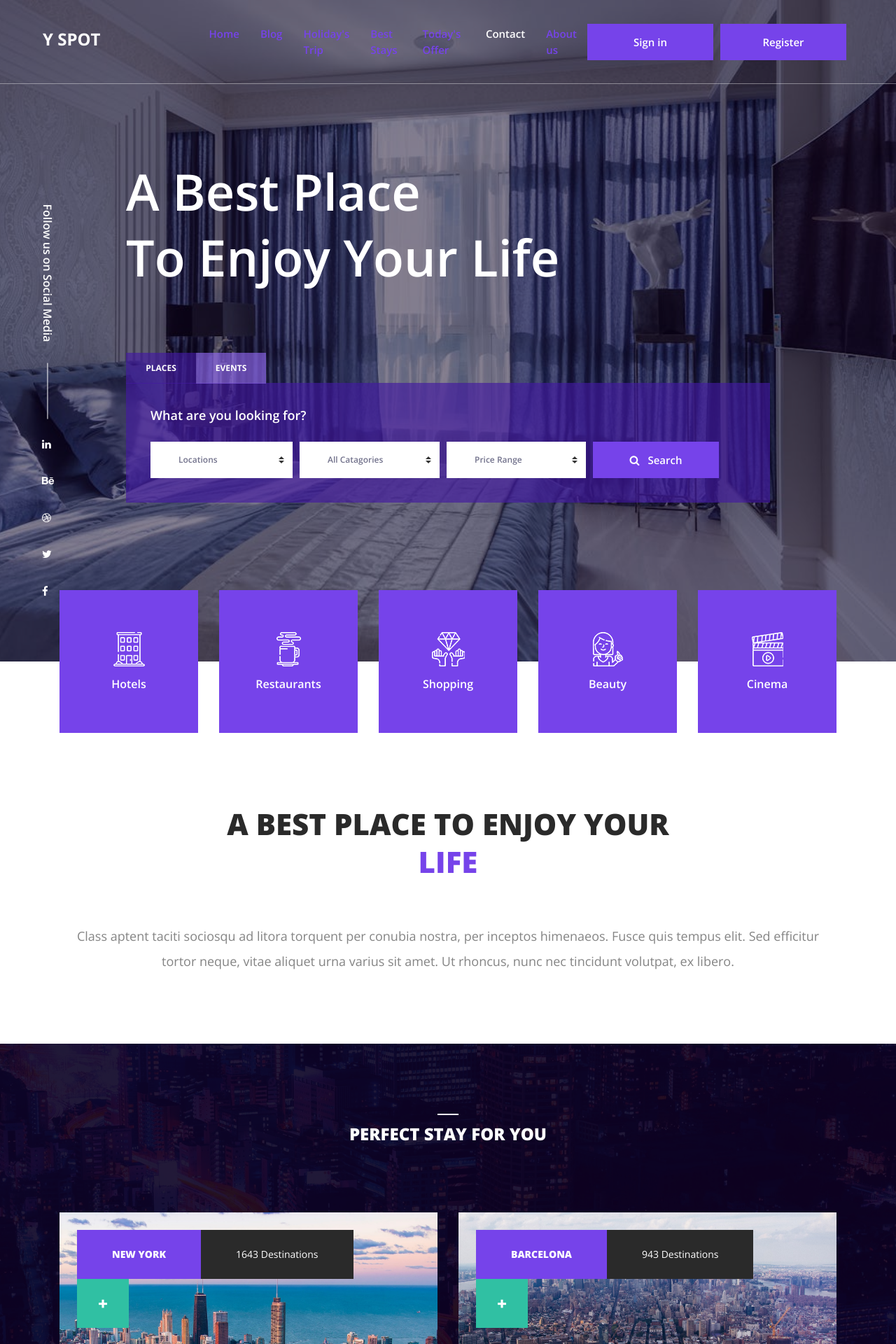
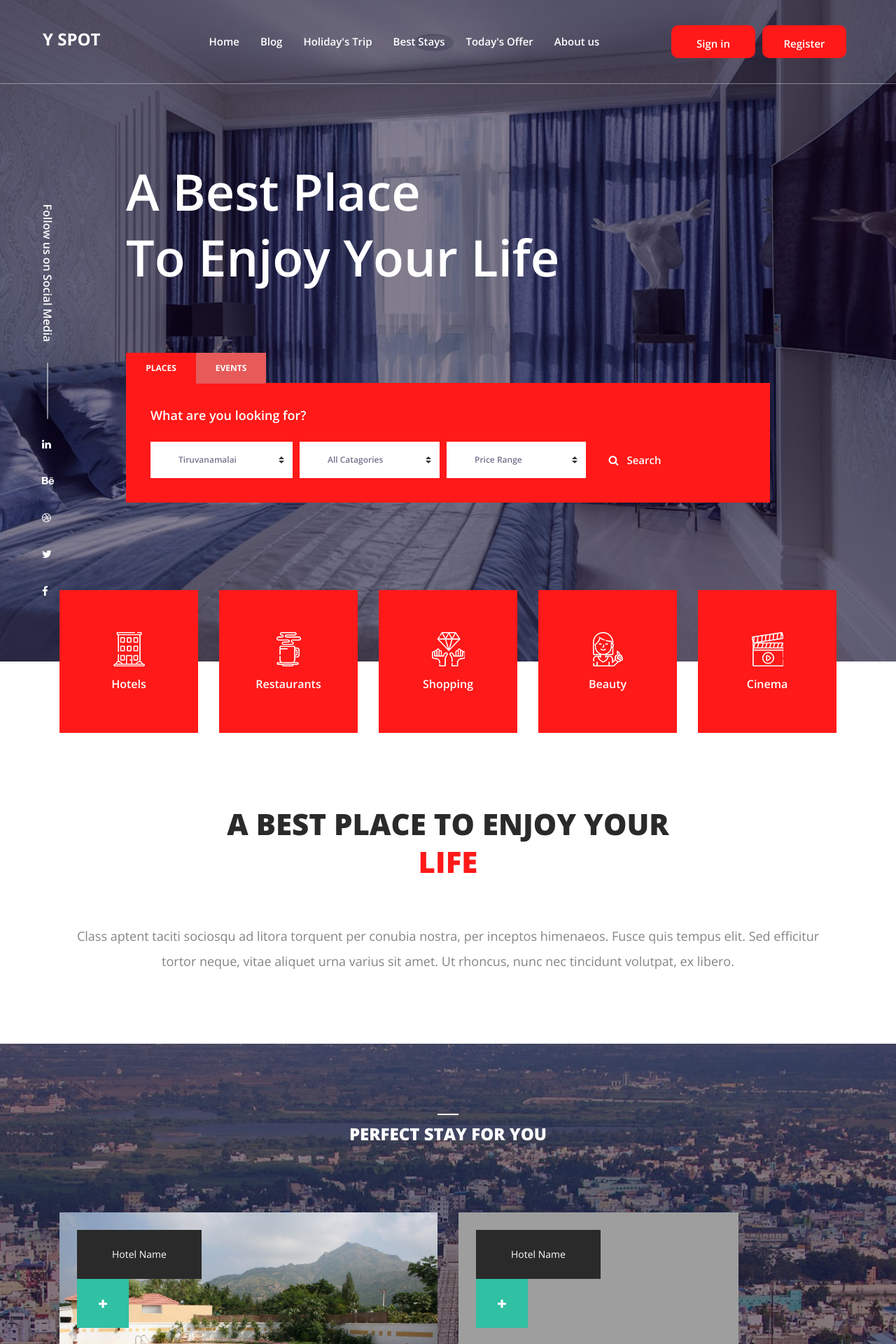
Before and after one commit to JKGlobalItSolutions/Y_Spot_Rooms, a PHP site: page / in a window 1280 px wide. Shown: the top 1920 px of the page at 70% size. Run offline with PHP 8.4, Linux system fonts and the light colour scheme; grey boxes are pictures that could not be loaded.

Commit message:
changes on index page

```diff
--- a/index.html
+++ b/index.html
@@ -72,9 +72,6 @@
                                 <li class="nav-item active">
                                     <a class="nav-link" href="index.html">Today's Offer<span class="sr-only">(current)</span></a>
                                 </li>
-                                <li class="nav-item">
-                                    <a class="nav-link" href="contact.html">Contact</a>
-                                </li>
                                 <li class="nav-item active">
                                     <a class="nav-link" href="index.html">About us<span class="sr-only">(current)</span></a>
                                 </li>
@@ -116,7 +113,6 @@
                                 <h6>What are you looking for?</h6>
                                 <form action="#" method="get">
                                     <select class="custom-select">
-                                        <option selected>Locations</option>
                                         <option value="1">Tiruvanamalai</option>
                                     </select>
                                     <select class="custom-select">
@@ -268,7 +264,7 @@
     <!-- ***** About Area End ***** -->
 
     <!-- ***** Editor Pick Area Start ***** -->
-    <section class="dorne-editors-pick-area bg-img bg-overlay-9 section-padding-100" style="background-image: url(img/bg-img/hero-2.jpg);">
+    <section class="dorne-editors-pick-area bg-img bg-overlay-9 section-padding-100" style="background-image: url(img/bg-img/tiru2.jpg);">
         <div class="container">
             <div class="row">
                 <div class="col-12">
@@ -282,11 +278,24 @@
             <div class="row">
                 <div class="col-12 col-lg-6">
                     <div class="single-editors-pick-area wow fadeInUp" data-wow-delay="0.2s">
-                        <img src="img/bg-img/editor-1.jpg" alt="">
+                        <img src="img/bg-img/hotel image 1.jpg"  alt="">
                         <div class="editors-pick-info">
                             <div class="places-total-destinations d-flex">
-                                <a href="#">New York</a>
-                                <a href="#">1643 Destinations</a>
+                                <a href="#">hotel  name</a>
+                                <!-- <a href="#">1643 Destinations</a> -->
+                            </div>
+                            <div class="add-more">
+                                <a href="#">+</a>
+                            </div>
+                        </div>
+                    </div>
+                    <br>
+                    <div class="single-editors-pick-area wow fadeInUp" data-wow-delay="0.6s">
+                        <img src="img/bg-img/resort-exterior.jpg" alt="">
+                        <div class="editors-pick-info">
+                            <div class="places-total-destinations d-flex">
+                                <a href="#">hotel  name</a>
+                                <!-- <a href="#">243 Destinations</a> -->
                             </div>
                             <div class="add-more">
                                 <a href="#">+</a>
@@ -296,11 +305,11 @@
                 </div>
                 <div class="col-12 col-lg-6">
                     <div class="single-editors-pick-area wow fadeInUp" data-wow-delay="0.4s">
-                        <img src="img/bg-img/editor-2.jpg" alt="">
+                        <img src="img/bg-img/7.jpg.crdownload" alt="">
                         <div class="editors-pick-info">
                             <div class="places-total-destinations d-flex">
-                                <a href="#">Barcelona</a>
-                                <a href="#">943 Destinations</a>
+                                <a href="#">hotel  name</a>
+                                <!-- <a href="#">943 Destinations</a> -->
                             </div>
                             <div class="add-more">
                                 <a href="#">+</a>
@@ -308,17 +317,18 @@
                         </div>
                     </div>
                     <div class="single-editors-pick-area wow fadeInUp" data-wow-delay="0.6s">
-                        <img src="img/bg-img/editor-3.jpg" alt="">
+                        <img src="img/bg-img/bedroom.jpg" alt="">
                         <div class="editors-pick-info">
                             <div class="places-total-destinations d-flex">
-                                <a href="#">paris</a>
-                                <a href="#">243 Destinations</a>
+                                <a href="#">hotel  name</a>
+                                <!-- <a href="#">243 Destinations</a> -->
                             </div>
                             <div class="add-more">
                                 <a href="#">+</a>
                             </div>
                         </div>
                     </div>
+
                 </div>
             </div>
         </div>
@@ -343,15 +353,34 @@
                     <div class="features-slides owl-carousel">
                         <!-- Single Features Area -->
                         <div class="single-features-area">
-                            <img src="img/bg-img/feature-1.jpg" alt="">
+                            <img src="img/bg-img/Tiruvannamalai-.jpg" alt="">
                             <!-- Price -->
                             <div class="price-start">
-                                <p>FROM $59/night</p>
+                                <p>Rs:/night</p>
                             </div>
                             <div class="feature-content d-flex align-items-center justify-content-between">
                                 <div class="feature-title">
-                                    <h5>Ibiza</h5>
-                                    <p>Party</p>
+                                    <h5>hills</h5>
+                                    <!-- <p>Party</p> -->
+                                </div>
+                                <div class="feature-favourite">
+                                    <a href="#"><i class="fa fa-heart-o" aria-hidden="true"></i></a>
+                                </div>
+                            </div>
+                        </div>
+                        <!-- Single Features Area -->
+
+                        <!-- Single Features Area -->
+                        <div class="single-features-area">
+                            <img src="img/bg-img/Tiruvannamalai_Best_Time.jpg" alt="">
+                            <!-- Price -->
+                            <div class="price-start">
+                                <p>Rs:/night</p>
+                            </div>
+                            <div class="feature-content d-flex align-items-center justify-content-between">
+                                <div class="feature-title">
+                                    <h5>Temple</h5>
+                                    <!-- <p>Spectacular</p> -->
                                 </div>
                                 <div class="feature-favourite">
                                     <a href="#"><i class="fa fa-heart-o" aria-hidden="true"></i></a>
@@ -360,15 +389,31 @@
                         </div>
                         <!-- Single Features Area -->
                         <div class="single-features-area">
-                            <img src="img/bg-img/feature-2.jpg" alt="">
+                            <img src="img/bg-img/Generic5.webp" alt="">
                             <!-- Price -->
                             <div class="price-start">
-                                <p>FROM $59/night</p>
+                                <p>Rs:/night</p>
                             </div>
                             <div class="feature-content d-flex align-items-center justify-content-between">
                                 <div class="feature-title">
-                                    <h5>Paris</h5>
-                                    <p>Luxury</p>
+                                    <h5>hills</h5>
+                                    <!-- <p>Sunny</p> -->
+                                </div>
+                                <div class="feature-favourite">
+                                    <a href="#"><i class="fa fa-heart-o" aria-hidden="true"></i></a>
+                                </div>
+                            </div>
+                        </div>
+                        <div class="single-features-area">
+                            <img src="img/bg-img/first-cascade-very-near.jpg" alt="">
+                            <!-- Price -->
+                            <div class="price-start">
+                                <p>Rs:/night</p>
+                            </div>
+                            <div class="feature-content d-flex align-items-center justify-content-between">
+                                <div class="feature-title">
+                                    <h5>water falls</h5>
+                                    <!-- <p>Luxury</p> -->
                                 </div>
                                 <div class="feature-favourite">
                                     <a href="#"><i class="fa fa-heart-o" aria-hidden="true"></i></a>
@@ -678,24 +689,6 @@
     </section>
     <!-- ***** Features Events Area End ***** -->
 
-    <!-- ***** Clients Area Start ***** -->
-    <div class="dorne-clients-area section-padding-100">
-        <div class="container-fluid">
-            <div class="row">
-                <div class="col-12">
-                    <div class="clients-logo d-md-flex align-items-center justify-content-around">
-                        <img src="img/clients-img/1.png" alt="">
-                        <img src="img/clients-img/2.png" alt="">
-                        <img src="img/clients-img/3.png" alt="">
-                        <img src="img/clients-img/4.png" alt="">
-                        <img src="img/clients-img/5.png" alt="">
-                    </div>
-                </div>
-            </div>
-        </div>
-    </div>
-    <!-- ***** Clients Area End ***** -->
-
     <!-- ****** Footer Area Start ****** -->
     <footer class="dorne-footer-area">
         <div class="container-fluid">
--- a/style.css
+++ b/style.css
@@ -343,7 +343,7 @@ li {
 }
 
 .bg-overlay-9:after {
-    background-color: rgba(14, 2, 35, 0.9);
+    /* background-color: rgba(14, 2, 35, 0.9); */
 }
 
 .bg-gray {
@@ -351,13 +351,13 @@ li {
 }
 
 .bg-default {
-    background-color: #341a79;
+    background-color: #FF1919;
 }
 
 .dorne-btn {
-    min-width: 180px;
-    height: 52px;
-    background-color: #7643ea;
+    min-width: 120px;
+    height: 47px;
+    background-color: #FF1919;
     border-radius: 0;
     padding: 0 15px;
     line-height: 50px;
@@ -366,6 +366,7 @@ li {
     font-size: 15px;
     -webkit-transition-duration: 500ms;
             transition-duration: 500ms;
+    border-radius: 10px;
 }
 
 .dorne-btn:hover,
@@ -494,7 +495,7 @@ li {
 
 .navbar-nav .nav-link:hover,
 .navbar-nav .nav-item.active .nav-link {
-    color: #7643ea;
+    color: #ffffff;
 }
 
 .dorne-search-btn > a,
@@ -564,7 +565,7 @@ li {
     font-size: 12px;
     font-weight: 700;
     color: #fff;
-    background-color: rgba(144, 103, 238, 0.65);
+    background-color: #e65a5a;
     text-transform: uppercase;
     min-width: 100px;
     height: 44px;
@@ -575,13 +576,13 @@ li {
 
 .hero-search-form .nav-tabs .nav-link.active {
     color: #fff;
-    background-color: rgba(67, 25, 161, 0.65);
+    background-color: #FF1919;
     border-color: transparent;
 }
 
 .hero-search-form .tab-content .tab-pane {
     padding: 35px;
-    background-color: rgba(67, 25, 161, 0.65);
+    background-color: #FF1919;
 }
 
 .hero-search-form .tab-content .tab-pane h6 {
@@ -655,7 +656,7 @@ li {
 }
 
 .single-catagory-area {
-    background-color: #7643ea;
+    background-color: #FF1919;
     text-align: center;
     padding: 60px 15px;
     -webkit-transition-duration: 500ms;
@@ -691,7 +692,7 @@ li {
 }
 
 .about-content span {
-    color: #7643ea;
+    color: #FF1919;
 }
 
 .about-content p {
```
Also changed, not shown: other parts of index.html (+5 -39 lines), img/bg-img/Generic5.webp (added), img/bg-img/Tiruvannamalai-.jpg (added), img/bg-img/Tiruvannamalai_Best_Time.jpg (added), img/bg-img/bedroom.jpg (added), img/bg-img/first-cascade-very-near.jpg (added), img/bg-img/hotel image 1.jpg (added), img/bg-img/hotel2.jpg (added), img/bg-img/resort-exterior.jpg (added), 2 other files.
